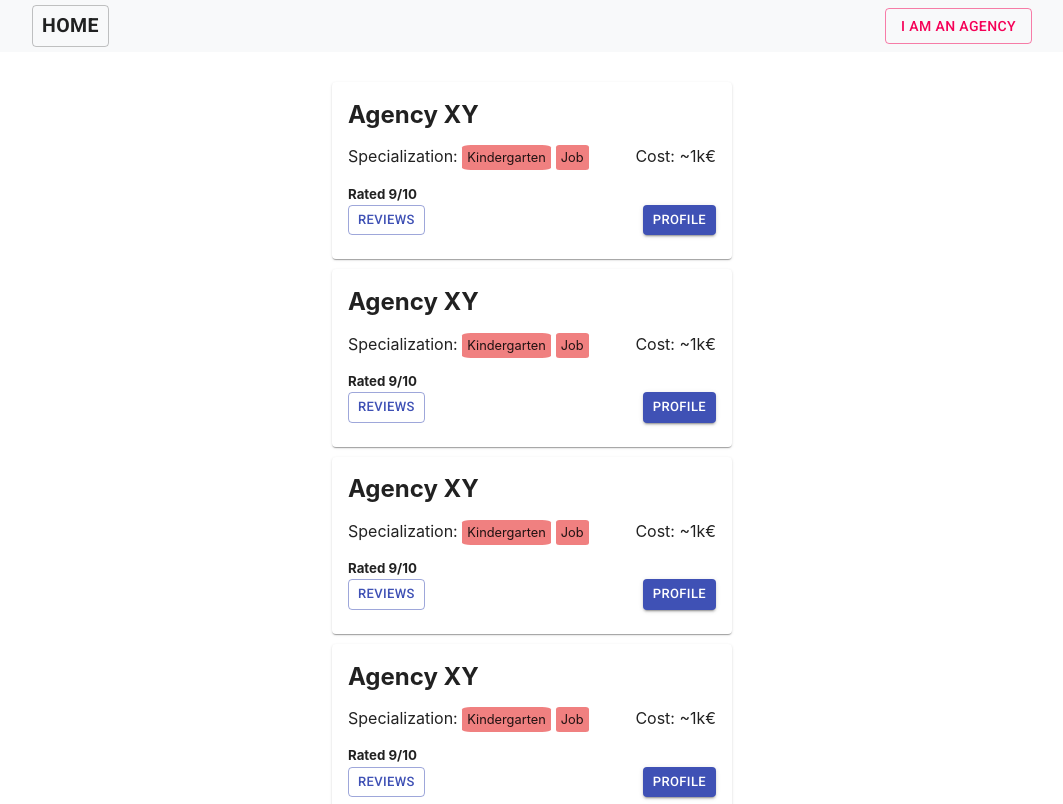
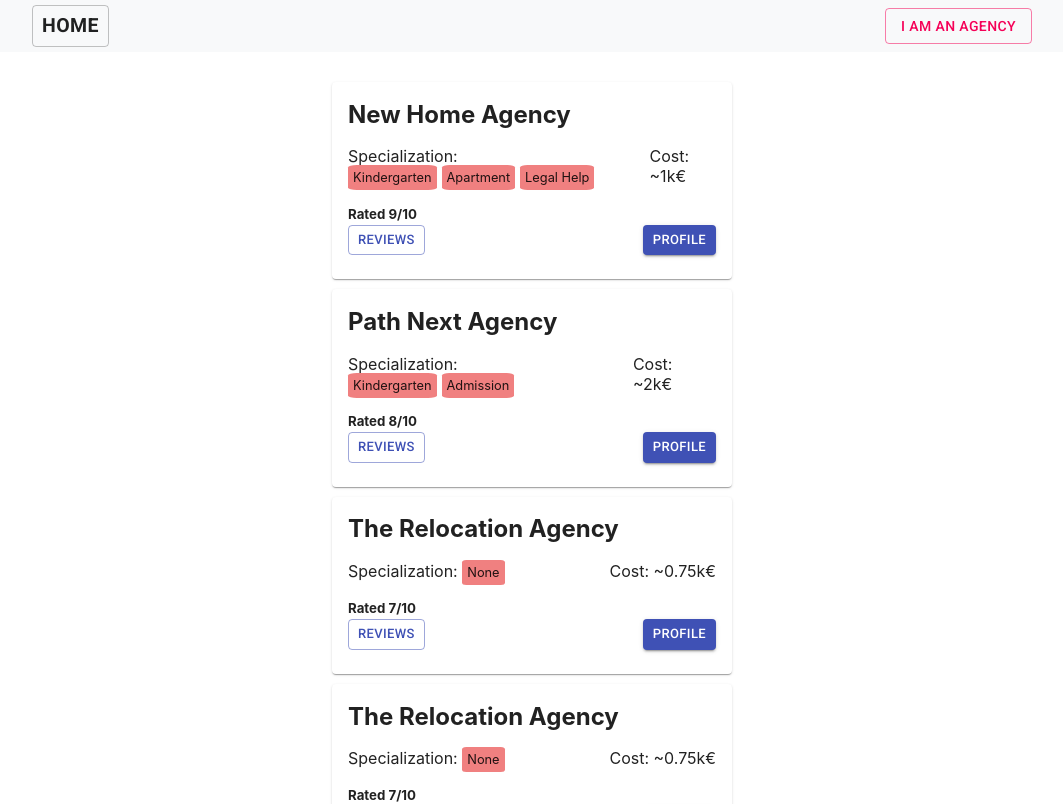
Before and after one commit to JustinHorn/websiteAndApps, a Next.js app: page /suggestions in a window 1280 px wide. Shown: the top 804 px of the page, without its empty margins (108-1171 px from the left). Built offline with nearby package versions, Linux system fonts and the light colour scheme.

Commit message:
better pseudo data

```diff
--- a/pages/form.js
+++ b/pages/form.js
@@ -61,7 +61,7 @@ const Form = () => {
             <FormControlLabel
               value="Job"
               control={<Checkbox name="checkedD" color="primary" />}
-              label="Job"
+              label="Admission"
             />
             <FormControlLabel
               value="Apartment"
--- a/pages/suggestions.js
+++ b/pages/suggestions.js
@@ -15,22 +15,78 @@ const Suggestions = () => {
         <title>Suggestions</title>
       </Head>
       <div>
-        {[1, 2, 3, 4, 5].map(() => (
-          <Card className={styles.card}>
+        <Card className={styles.card}>
+          <CardContent>
+            <div className={styles.info}>
+              <h2>New Home Agency</h2>
+              <div className={styles.data}>
+                <p>
+                  <span>Specialization: </span>
+                  <span className={styles.tag}>Kindergarten</span>
+                  <span className={styles.tag}>Apartment</span>
+                  <span className={styles.tag}>Legal Help</span>
+                </p>
+
+                <span className={styles.cost}>Cost: ~1k€</span>
+              </div>
+
+              <h5>Rated 9/10</h5>
+            </div>
+            <div className={styles.cardbuttons}>
+              <Button size="small" variant="outlined" color="primary">
+                Reviews
+              </Button>
+              <Link href="/profile">
+                <Button size="small" variant="contained" color="primary">
+                  Profile
+                </Button>
+              </Link>
+            </div>
+          </CardContent>
+        </Card>
+        <Card className={styles.card}>
+          <CardContent>
+            <div className={styles.info}>
+              <h2>Path Next Agency</h2>
+              <div className={styles.data}>
+                <p>
+                  <span>Specialization: </span>
+                  <span className={styles.tag}>Kindergarten</span>
+                  <span className={styles.tag}>Admission</span>
+                </p>
+
+                <span className={styles.cost}>Cost: ~2k€</span>
+              </div>
+
+              <h5>Rated 8/10</h5>
+            </div>
+            <div className={styles.cardbuttons}>
+              <Button size="small" variant="outlined" color="primary">
+                Reviews
+              </Button>
+              <Link href="/profile">
+                <Button size="small" variant="contained" color="primary">
+                  Profile
+                </Button>
+              </Link>
+            </div>
+          </CardContent>
+        </Card>
+        {[3, 4, 5].map((value) => (
+          <Card className={styles.card} key={value}>
             <CardContent>
               <div className={styles.info}>
-                <h2>Agency XY</h2>
+                <h2>The Relocation Agency</h2>
                 <div className={styles.data}>
                   <p>
                     <span>Specialization: </span>
-                    <span className={styles.tag}>Kindergarten</span>
-                    <span className={styles.tag}>Job</span>
+                    <span className={styles.tag}>None</span>
                   </p>
 
-                  <span className={styles.cost}>Cost: ~1k€</span>
+                  <span className={styles.cost}>Cost: ~0.75k€</span>
                 </div>
 
-                <h5>Rated 9/10</h5>
+                <h5>Rated 7/10</h5>
               </div>
               <div className={styles.cardbuttons}>
                 <Button size="small" variant="outlined" color="primary">
```
Also changed, not shown: pages/profile.js (+8 -12 lines), public/images/relocation-agency.jpg (added).
